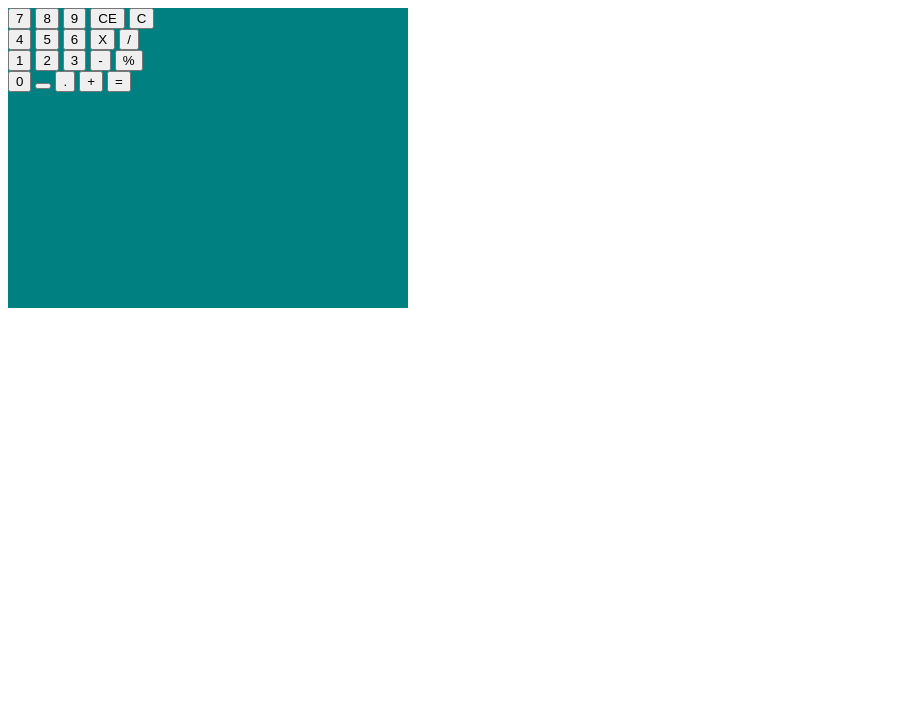
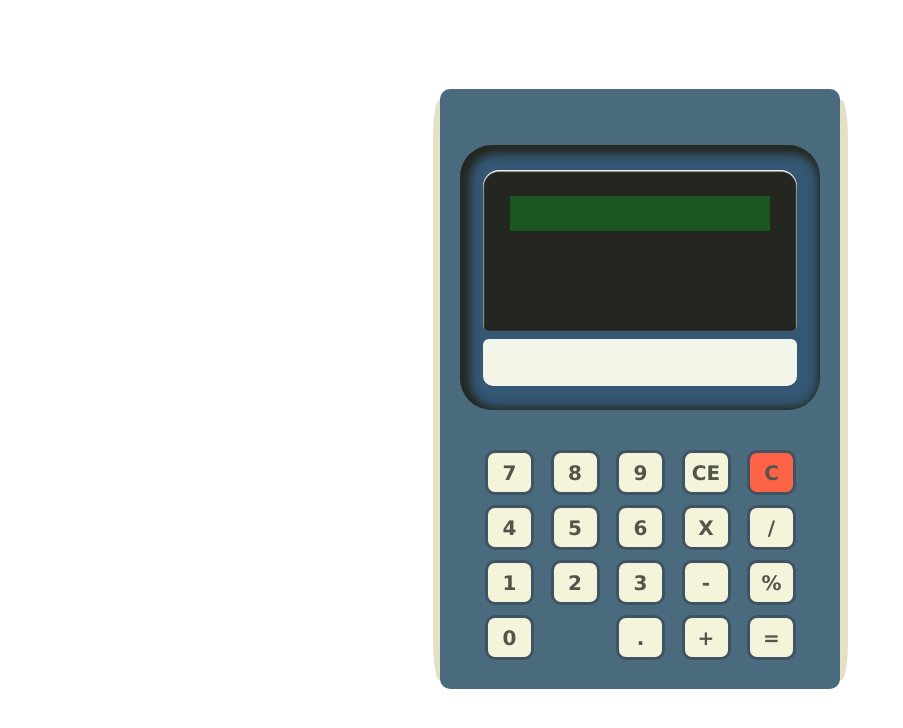
Before and after one commit to suttar2/Calculator, a plain HTML site: page index.html in a window 1280 px wide. Shown: the whole page, without its empty margins (0-903 px from the left). Drawn offline with Linux system fonts and the light colour scheme.

Commit message:
Updated CSS visuals added buttons, shadow, radius and positioning

```diff
--- a/Calculator.CSS
+++ b/Calculator.CSS
@@ -1,6 +1,115 @@
-#Calculator {
-    background-color:teal;
-    height:300px;
-    width:400px;
+@font-face {
+    font-family: 'TESTFONT';
+    src: url('http://www.fontsaddict.com/fontface/digital-7-mono.ttf') format("tff");
+  }
 
-};
+
+#body {
+    background-image: url("https://www.designyourway.net/blog/wp-content/uploads/2018/09/wood-_texture1584-1250x834.jpg");
+}
+
+#Bumper{
+    position: relative;
+    margin:auto;
+    width: 415px;
+    height: 580px;
+    background-color: #e3e1c3;
+    margin-top: 100px;
+    margin-bottom: 100px;
+    border-radius: 1.5% / 7%;
+
+
+}
+
+    #Calculator {
+        margin: 0 auto;
+        background-color: #4a6b7e;
+        height:544px;
+        width: 400px;
+        border-radius: 10px;
+        position: absolute;
+        padding-top:56px;
+        padding-bottom: 0px;
+        left: 7.5px;
+        bottom: -9px;
+
+    }
+
+        #ViewScreen {
+            margin: 0 auto;
+            background-color: #345773;
+            border-radius: 32px;
+            height: 240px;
+            width: 360px;
+            padding-top: 25px;
+            box-shadow: inset 4px 3px 8px 6px #242720;
+        }
+
+            #Display {
+                background-color:#242720;
+                width: auto;
+                height: 135px;
+                margin-left: 23px;
+                margin-right: 23px;
+                margin-bottom: auto;
+                border-radius: 16px 16px 6px 6px;
+                padding-top: 26px;
+                box-shadow: inset 0px 1px 1px .5px #ffffff;
+            }
+                #NumDisplay{
+                    background-color: #1b5520;
+                    text-align: right;
+                    font-family:'TESTFONT';
+                    margin: auto;
+                    width: 260px;
+                    height: 35px;
+                    position: relative;
+                    color: #71fad5;
+                }
+
+
+            #Logo{
+                width: auto;
+                height: 47px;
+                background-color: #f3f5e8;
+                margin: 8px 23px 0px 23px;
+                border-radius: 6px 6px 10px 10px;
+            }
+
+
+        #ButtonPanel{
+            display: grid;
+            grid-template-columns: 49px 49px 49px 49px 49px ;
+            column-gap: 16.5px;
+            row-gap: 10px;
+            margin: 0 auto;
+            width: 310px;
+            height: 210px;
+            position: relative;
+            bottom: -40px;
+        }
+
+            .Key{
+                background-color:#f4f4db;
+                border-radius:10px;
+                border:3px solid #3f5363;
+                display:inline-block;
+                color:#54544a;
+                font-family:Verdana;
+                font-size: 20px;
+                font-weight:bold;
+            }
+            .Key:hover {
+                background-color:#f3f5e8;
+            }
+            .Key:active {
+                position:relative;
+            }
+
+            #C{
+                background-color: tomato;
+            }
+
+            #Spacer{
+                opacity: 0;
+            }
--- a/Calculator.js
+++ b/Calculator.js
@@ -1,7 +1,7 @@
 //listen on the button panel
 //listen on the display
 let ButtonPanel = document.getElementById('ButtonPanel');
-let displayVal = document.getElementById("Display");
+let displayVal = document.getElementById("NumDisplay");
 
 //functions that add, subtract, multiply divide, and operate
 let add = (a,b) => (a + b);
@@ -56,14 +56,14 @@ let pressButton = ButtonPanel.addEventListener('click', function(btn) {
     if(buttonPressed == "="){
         commitLast();
         clearScreen();
-        console.log(  calculate(memory) );
-      //  console.log(operate(memory[1](memory[0], memory[2])));
-
+        displayVal.textContent = calculate(memory);
+        console.log(memory)
     };
 
 });
 
-console.log(operate(add, 34, 2)); // calling the function directly seems to actually add
+console.log(memory);
+//console.log(operate(add, 34, 2)); // calling the function directly seems to actually add
 
 
 
--- a/index.html
+++ b/index.html
@@ -5,50 +5,47 @@
 
 
 <body>
+    <div id='Bumper'>
     <div id='Calculator'>
 
         <div id='ViewScreen'>
-            <div id="Display"></div>
+            <div id="Display">
+                <div id="NumDisplay">
+                </div>
+            </div>
+
             <div id="Logo"></div>
         </div>
 
         <div id="ButtonPanel">
-            <div id='Row1'>
                 <button id='7' type="button" class='Key'>7</button>
                 <button id='8' type="button" class='Key'>8</button>
                 <button id='9' type="button" class='Key'>9</button>
                 <button id='CE' type="button" class='Key'>CE</button>
                 <button id='C' type="button" class='Key'>C</button>
-            </div>
 
-            <div id='Row2'>
                 <button id='4' type="button" class='Key'>4</button>
                 <button id='5' type="button" class='Key'>5</button>
                 <button id='6' type="button" class='Key'>6</button>
                 <button id='X' type="button" class='Key'>X</button>
                 <button id='/' type="button" class='Key'>/</button>
-            </div>
 
-            <div id='Row3'>
                 <button id='1' type="button" class='Key'>1</button>
                 <button id='2' type="button" class='Key'>2</button>
                 <button id='3' type="button" class='Key'>3</button>
                 <button id='-' type="button" class='Key'>-</button>
                 <button id='%' type="button" class='Key'>%</button>
-            </div>
 
-            <div id='Row4'>
                 <button id='0' type="button" class='Key'>0</button>
                 <button id='Spacer' type="button" class='Key'></button>
                 <button id='.' type="button" class='Key'>.</button>
                 <button id='+' type="button" class='Key'>+</button>
                 <button id='=' type="button" class='Key'>=</button>
-            </div>
 
         </div>
 
-        <div id='bumper'></div>
 
+    </div>
     </div>
 
 </body>
```
